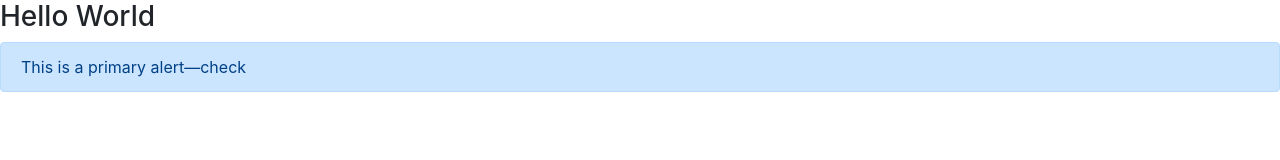
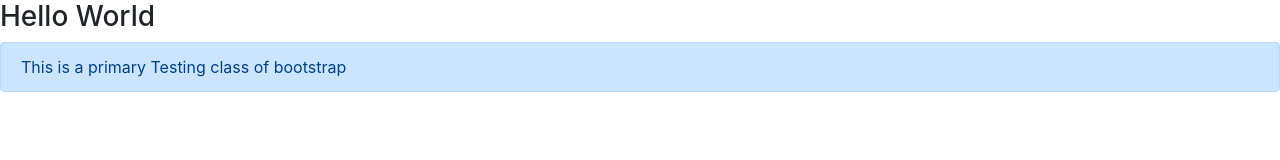
Before and after one commit to developer-shourav/testingPheroApp, a plain HTML site: page index.html in a window 1280 px wide. Drawn offline with Linux system fonts and the light colour scheme.

Commit message:
auto publish 1718976630163

```diff
--- a/index.html
+++ b/index.html
@@ -18,7 +18,7 @@
     <h3>Hello World</h3>
 
     <div class="alert alert-primary" role="alert">
-        This is a primary alert—check
+        This is a primary Testing class of bootstrap
     </div>
 
 </div>
```
